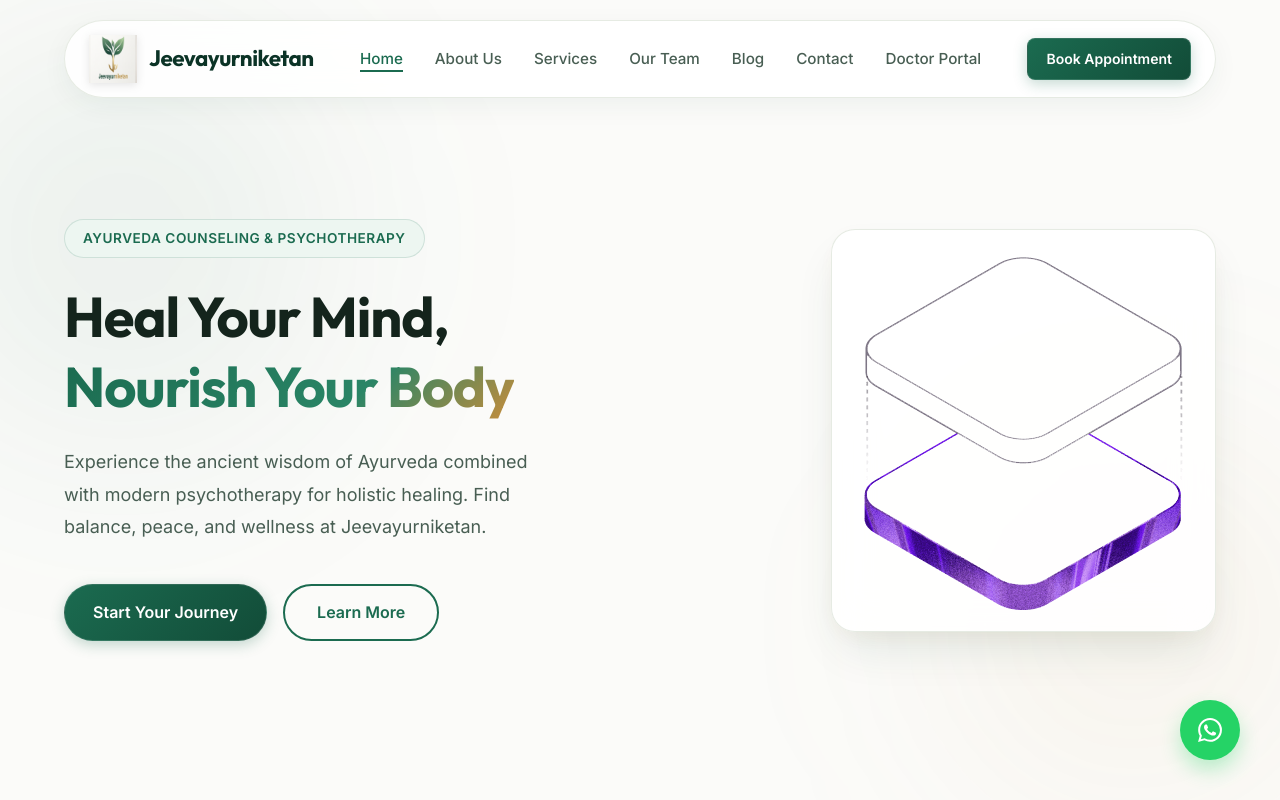
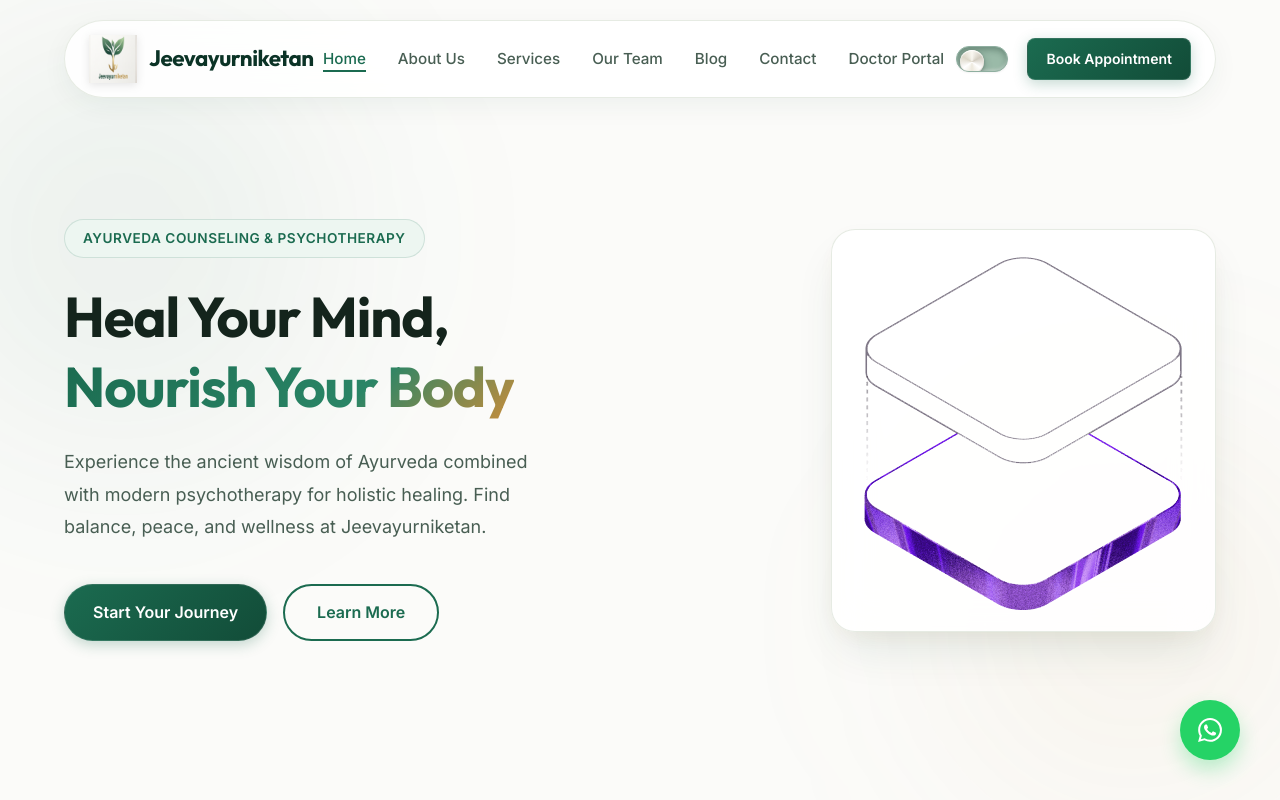
Before and after one commit to fahadmb123/Jeevayurniketan-ayurveda-app, a React (Vite) app in the folder frontend/: page / in a window 1280 px wide. Shown: the top 800 px of the page. Built offline with nearby package versions, Linux system fonts and the light colour scheme.

Commit message:
feat(theme): add luxury tactile theme toggle with dark & light theme support

```diff
--- a/frontend/src/app/App.tsx
+++ b/frontend/src/app/App.tsx
@@ -1,13 +1,16 @@
 import React from 'react';
 import { BrowserRouter as Router } from 'react-router-dom';
+import { ThemeProvider } from '@/shared/context/ThemeContext';
 import { AppRoutes } from './routes';
 
 export const App: React.FC = () => {
   return (
-    <Router>
-      <div className="app">
-        <AppRoutes />
-      </div>
-    </Router>
+    <ThemeProvider>
+      <Router>
+        <div className="app">
+          <AppRoutes />
+        </div>
+      </Router>
+    </ThemeProvider>
   );
 };
--- a/frontend/src/app/styles/index.css
+++ b/frontend/src/app/styles/index.css
@@ -43,6 +43,44 @@
   --transition-smooth: all 0.28s cubic-bezier(0.4, 0, 0.2, 1);
 }
 
+[data-theme="dark"],
+.dark {
+  /* Rich Dark Forest Obsidian Canvas */
+  --bg-color: #0A140F;
+  --surface-color: #11221B;
+  --surface-secondary: #172D24;
+  --border-color: #1F3C30;
+  --border-color-hover: #2D5846;
+
+  /* Botanical Emerald Accents for Dark Canvas */
+  --primary-green: #2E9D77;
+  --primary-green-light: #41BA91;
+  --primary-green-dark: #227A5C;
+  --primary-green-deep: #EDF7F2;
+  --primary-green-tint: rgba(46, 157, 119, 0.16);
+
+  /* Luminous Temple Gold */
+  --accent-gold: #DDA34E;
+  --accent-gold-hover: #EBB666;
+  --accent-gold-light: rgba(221, 163, 78, 0.18);
+  --accent-gold-glow: rgba(221, 163, 78, 0.32);
+
+  /* Herbal Moonlight Typography */
+  --text-primary: #F2F7F4;
+  --text-secondary: #A6C2B4;
+  --text-light: #709483;
+
+  /* Dark Translucent Glassmorphism */
+  --glass-bg: rgba(17, 34, 27, 0.88);
+  --glass-border: rgba(31, 60, 48, 0.85);
+  --glass-shadow: 0 12px 36px -4px rgba(0, 0, 0, 0.55);
+  --glass-logo-bg: #11221B;
+
+  /* Dark Atmosphere Shadows */
+  --card-shadow: 0 4px 16px -2px rgba(0, 0, 0, 0.4), 0 2px 6px -1px rgba(0, 0, 0, 0.3);
+  --card-shadow-hover: 0 20px 42px -6px rgba(0, 0, 0, 0.65), 0 6px 16px -2px rgba(0, 0, 0, 0.4);
+}
+
 * {
   box-sizing: border-box;
   margin: 0;
@@ -57,6 +95,7 @@ body {
   -moz-osx-font-smoothing: grayscale;
   line-height: 1.6;
   overflow-x: hidden;
+  transition: background-color 0.3s ease, color 0.3s ease;
 }
 
 ::selection {
--- a/frontend/src/features/doctor/components/DoctorHeader.tsx
+++ b/frontend/src/features/doctor/components/DoctorHeader.tsx
@@ -2,6 +2,7 @@ import React from 'react';
 import { Bell, Menu } from 'lucide-react';
 import { SearchPatientsInput } from './SearchPatientsInput';
 import { AddPatientButton } from './AddPatientButton';
+import { ThemeToggle } from '@/shared/ui/ThemeToggle';
 import type { Patient } from '../types';
 import './DoctorHeader.css';
 
@@ -38,6 +39,7 @@ export const DoctorHeader: React.FC<DoctorHeaderProps> = ({
         />
       </div>
       <div className="doctor-header__actions">
+        <ThemeToggle />
         <button
           className="doctor-header__icon-btn"
           aria-label="Notifications"
--- /dev/null
+++ b/frontend/src/shared/context/ThemeContext.tsx
@@ -0,0 +1,76 @@
+import React, { createContext, useContext, useEffect, useState } from 'react';
+
+type Theme = 'light' | 'dark';
+
+interface ThemeContextType {
+  theme: Theme;
+  isDark: boolean;
+  toggleTheme: () => void;
+  setTheme: (theme: Theme) => void;
+}
+
+const ThemeContext = createContext<ThemeContextType | undefined>(undefined);
+
+const THEME_STORAGE_KEY = 'jeevayurniketan_theme';
+
+export const ThemeProvider: React.FC<{ children: React.ReactNode }> = ({ children }) => {
+  const [theme, setThemeState] = useState<Theme>(() => {
+    try {
+      const stored = localStorage.getItem(THEME_STORAGE_KEY);
+      if (stored === 'light' || stored === 'dark') {
+        return stored;
+      }
+      // Check system preference fallback if needed, default to light
+      if (window.matchMedia && window.matchMedia('(prefers-color-scheme: dark)').matches) {
+        return 'dark';
+      }
+    } catch {
+      // Fallback
+    }
+    return 'light';
+  });
+
+  useEffect(() => {
+    const root = document.documentElement;
+    root.setAttribute('data-theme', theme);
+    if (theme === 'dark') {
+      root.classList.add('dark');
+    } else {
+      root.classList.remove('dark');
+    }
+    try {
+      localStorage.setItem(THEME_STORAGE_KEY, theme);
+    } catch {
+      // Ignore storage write failure
+    }
+  }, [theme]);
+
+  const toggleTheme = () => {
+    setThemeState((prev) => (prev === 'light' ? 'dark' : 'light'));
+  };
+
+  const setTheme = (newTheme: Theme) => {
+    setThemeState(newTheme);
+  };
+
+  return (
+    <ThemeContext.Provider
+      value={{
+        theme,
+        isDark: theme === 'dark',
+        toggleTheme,
+        setTheme,
+      }}
+    >
+      {children}
+    </ThemeContext.Provider>
+  );
+};
+
+export const useTheme = (): ThemeContextType => {
+  const context = useContext(ThemeContext);
+  if (!context) {
+    throw new Error('useTheme must be used within a ThemeProvider');
+  }
+  return context;
+};
--- a/frontend/src/shared/layout/Navbar/Navbar.tsx
+++ b/frontend/src/shared/layout/Navbar/Navbar.tsx
@@ -2,6 +2,7 @@ import React, { useState, useEffect } from 'react';
 import { Link, useLocation } from 'react-router-dom';
 import { ROUTES } from '@/shared/config/routes';
 import { BookAppointmentButton } from '@/features/appointments';
+import { ThemeToggle } from '@/shared/ui/ThemeToggle';
 import './Navbar.css';
 
 export const Navbar: React.FC = () => {
@@ -63,6 +64,7 @@ export const Navbar: React.FC = () => {
         </ul>
 
         <div className="navbar-actions">
+          <ThemeToggle />
           <BookAppointmentButton size="md" />
         </div>
       </nav>
--- /dev/null
+++ b/frontend/src/shared/ui/ThemeToggle/ThemeToggle.css
@@ -0,0 +1,119 @@
+.luxury-theme-toggle {
+  position: relative;
+  display: inline-flex;
+  align-items: center;
+  width: 58px;
+  height: 32px;
+  padding: 3px;
+  border-radius: 9999px;
+  background: none;
+  border: none;
+  cursor: pointer;
+  outline: none;
+  user-select: none;
+  transition: all 0.3s cubic-bezier(0.4, 0, 0.2, 1);
+  vertical-align: middle;
+}
+
+.luxury-theme-toggle:focus-visible {
+  box-shadow: 0 0 0 3px var(--accent-gold-glow, rgba(201, 141, 59, 0.4));
+}
+
+/* Recessed / Debossed Track */
+.luxury-theme-toggle__track {
+  position: relative;
+  width: 100%;
+  height: 100%;
+  border-radius: 9999px;
+  display: flex;
+  align-items: center;
+  transition: background-color 0.35s ease, box-shadow 0.35s ease, border-color 0.35s ease;
+  overflow: hidden;
+}
+
+/* OFF / Light Theme Track (Muted Sage Green - Left in Image) */
+.luxury-theme-toggle--light .luxury-theme-toggle__track {
+  background-color: #9ABAA8;
+  border: 1.5px solid #8FAFA0;
+  box-shadow:
+    inset 0 3px 6px rgba(11, 45, 30, 0.32),
+    inset 0 -2px 3px rgba(255, 255, 255, 0.35),
+    0 1px 2px rgba(0, 0, 0, 0.05);
+}
+
+/* ON / Dark Theme Track (Deep Emerald - Right in Image) */
+.luxury-theme-toggle--dark .luxury-theme-toggle__track {
+  background-color: #0E563E;
+  border: 1.5px solid #09402D;
+  box-shadow:
+    inset 0 3px 6px rgba(0, 0, 0, 0.45),
+    inset 0 -1.5px 3px rgba(255, 255, 255, 0.15),
+    0 1px 3px rgba(0, 0, 0, 0.3);
+}
+
+/* Brushed Metallic Knob (Thumb) */
+.luxury-theme-toggle__thumb {
+  position: absolute;
+  top: 3px;
+  left: 3px;
+  width: 24px;
+  height: 24px;
+  border-radius: 50%;
+  transition:
+    transform 0.36s cubic-bezier(0.34, 1.45, 0.64, 1),
+    background 0.35s ease,
+    box-shadow 0.35s ease;
+  z-index: 2;
+}
+
+/* Light / OFF Position (Left) - Champagne Brushed Pearl Silver Dial */
+.luxury-theme-toggle--light .luxury-theme-toggle__thumb {
+  transform: translateX(0);
+  background: conic-gradient(
+    from 180deg at 50% 50%,
+    #ECE8DC 0deg,
+    #FFFFFF 55deg,
+    #DCD7C8 120deg,
+    #FAF8F2 180deg,
+    #D2CCC0 240deg,
+    #FFFFFF 305deg,
+    #ECE8DC 360deg
+  );
+  box-shadow:
+    0 3px 8px rgba(18, 48, 35, 0.3),
+    0 1px 3px rgba(0, 0, 0, 0.2),
+    inset 0 1px 1px #FFFFFF,
+    inset 0 -1px 1px rgba(160, 150, 130, 0.35);
+}
+
+/* Dark / ON Position (Right) - Luxury Brushed Ayurvedic Temple Gold Dial */
+.luxury-theme-toggle--dark .luxury-theme-toggle__thumb {
+  transform: translateX(26px);
+  background: conic-gradient(
+    from 180deg at 50% 50%,
+    #D4A643 0deg,
+    #FFE89E 55deg,
+    #B38222 120deg,
+    #FFF4C4 180deg,
+    #A0731A 240deg,
+    #FFE28E 305deg,
+    #D4A643 360deg
+  );
+  box-shadow:
+    0 4px 10px rgba(0, 0, 0, 0.45),
+    0 1px 4px rgba(0, 0, 0, 0.3),
+    inset 0 1px 1.5px rgba(255, 255, 255, 0.75),
+    inset 0 -1px 1px rgba(90, 60, 10, 0.4);
+}
+
+.luxury-theme-toggle:hover .luxury-theme-toggle__thumb {
+  filter: brightness(1.04);
+}
+
+.luxury-theme-toggle:active .luxury-theme-toggle__thumb {
+  transform: scale(0.95) translateX(var(--thumb-pos, 0));
+}
+
+.luxury-theme-toggle--dark:active .luxury-theme-toggle__thumb {
+  transform: scale(0.95) translateX(27px);
+}
--- /dev/null
+++ b/frontend/src/shared/ui/ThemeToggle/ThemeToggle.tsx
@@ -0,0 +1,27 @@
+import React from 'react';
+import { useTheme } from '@/shared/context/ThemeContext';
+import './ThemeToggle.css';
+
+interface ThemeToggleProps {
+  className?: string;
+}
+
+export const ThemeToggle: React.FC<ThemeToggleProps> = ({ className = '' }) => {
+  const { isDark, toggleTheme } = useTheme();
+
+  return (
+    <button
+      type="button"
+      role="switch"
+      aria-checked={isDark}
+      aria-label={isDark ? 'Switch to light mode' : 'Switch to dark mode'}
+      title={isDark ? 'Dark Theme (Click for Light)' : 'Light Theme (Click for Dark)'}
+      className={`luxury-theme-toggle ${isDark ? 'luxury-theme-toggle--dark' : 'luxury-theme-toggle--light'} ${className}`}
+      onClick={toggleTheme}
+    >
+      <span className="luxury-theme-toggle__track">
+        <span className="luxury-theme-toggle__thumb" />
+      </span>
+    </button>
+  );
+};
--- /dev/null
+++ b/frontend/src/shared/ui/ThemeToggle/index.ts
@@ -0,0 +1 @@
+export { ThemeToggle } from './ThemeToggle';
```
